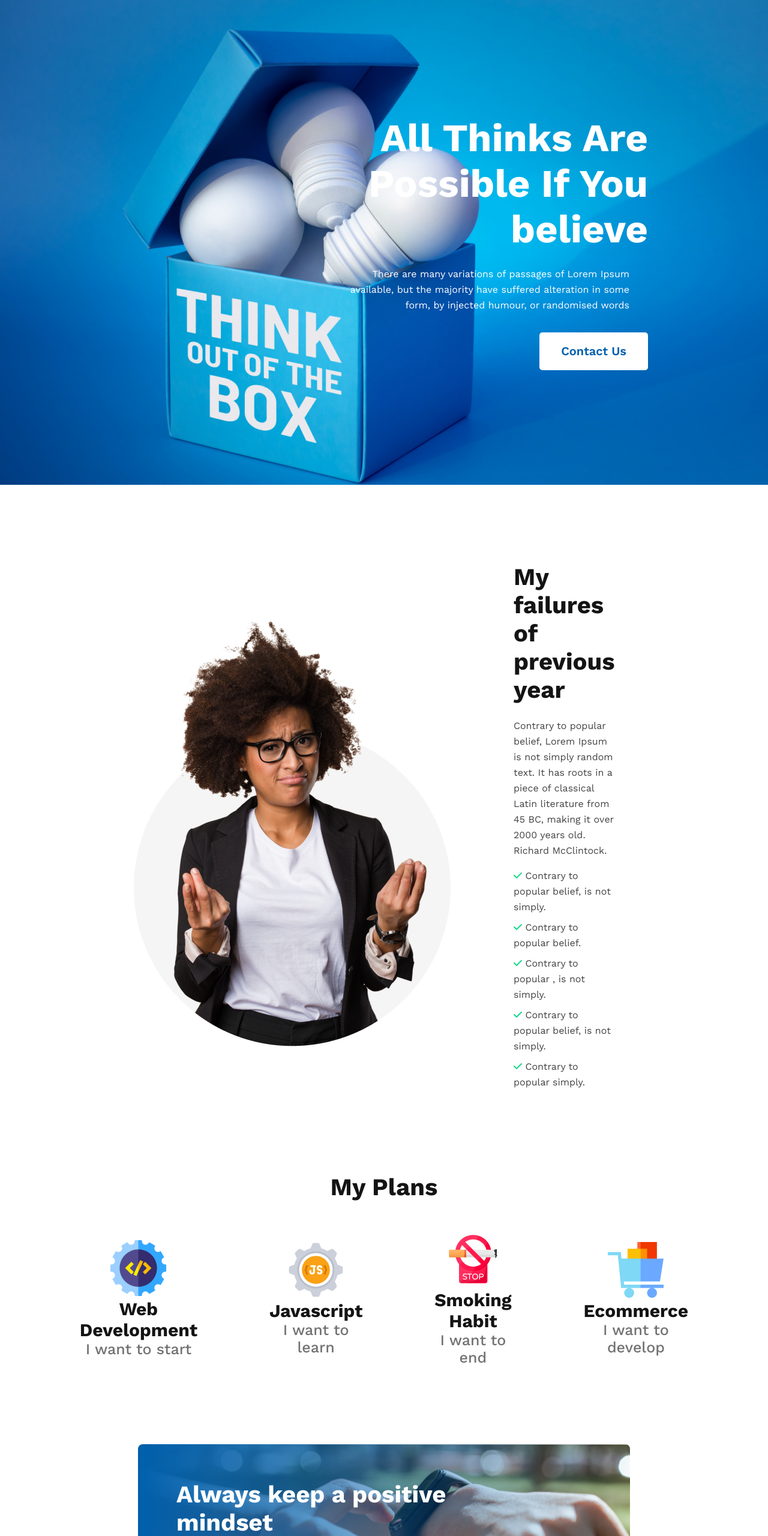
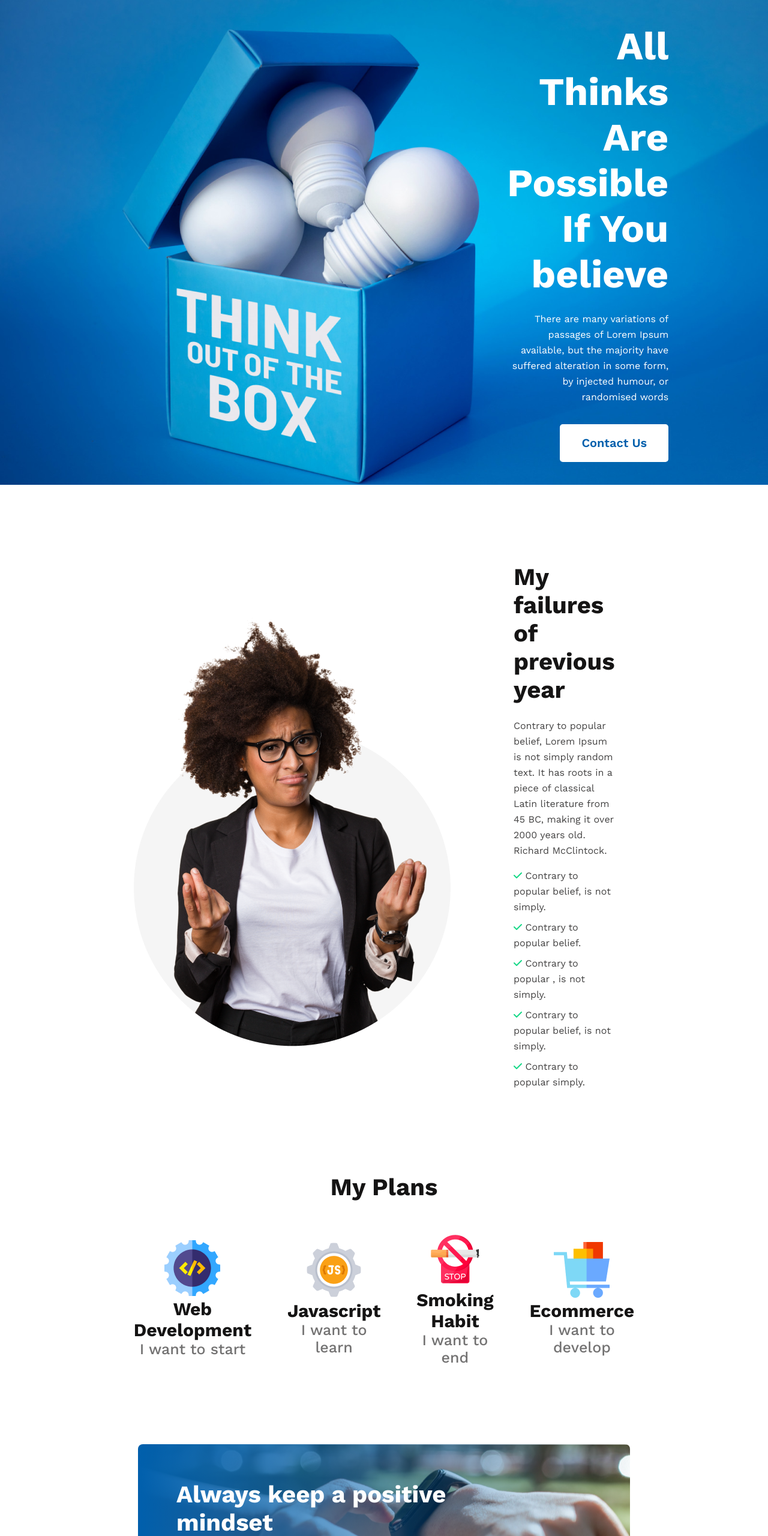
Before and after one commit to Himangsu-Roy/New-year-New-Me, a plain HTML site: page index.html in a window 1280 px wide. Shown: the top 2560 px of the page at 60% size. Drawn offline with nearby package versions, Linux system fonts and the light colour scheme.

Commit message:
added content alignment

```diff
--- a/style.css
+++ b/style.css
@@ -22,7 +22,7 @@
     background-image: url("./images/banner/banner3.png");
     background-repeat: no-repeat;
     display: flex;
-    justify-content: end;
+    /* justify-content: end; */
     text-align: right;
     align-items: center;
     height: 100vh;
@@ -31,7 +31,7 @@
 
 
 .banner-content {
-    margin-right: 200px;
+    margin:  0 200px 0 845px;
 
 }
 
@@ -40,12 +40,11 @@
     font-weight: 700;
     font-size: 65px;
     color: #fff;
-    width: 525px;
     margin-bottom: 24px;
+
 }
 
 .banner-description {
-    width: 494px;
     font-size: 16px;
     line-height: 26px;
     text-align: right;
@@ -91,7 +90,15 @@ li i {
 }
 
 
-/* my plan content */
+/* my plans content */
+
+.plan-group {
+    display: flex;
+    gap: 60px;
+    margin: 50px 230px 130px 230px;
+    align-items: center;
+    justify-content: center;
+}
 
 .plan-title {
     text-align: center;
@@ -100,15 +107,6 @@ li i {
     text-align: center;
     color: #151414;
     margin-top: 130px;
-}
-
-.plan-group {
-    display: flex;
-    gap: 120px;
-    margin: 50px 230px 130px 230px;
-    align-items: center;
-    justify-content: center;
-
 }
 
 .plan-content {
```
Also changed, not shown: index.html (+1 -2 lines).
